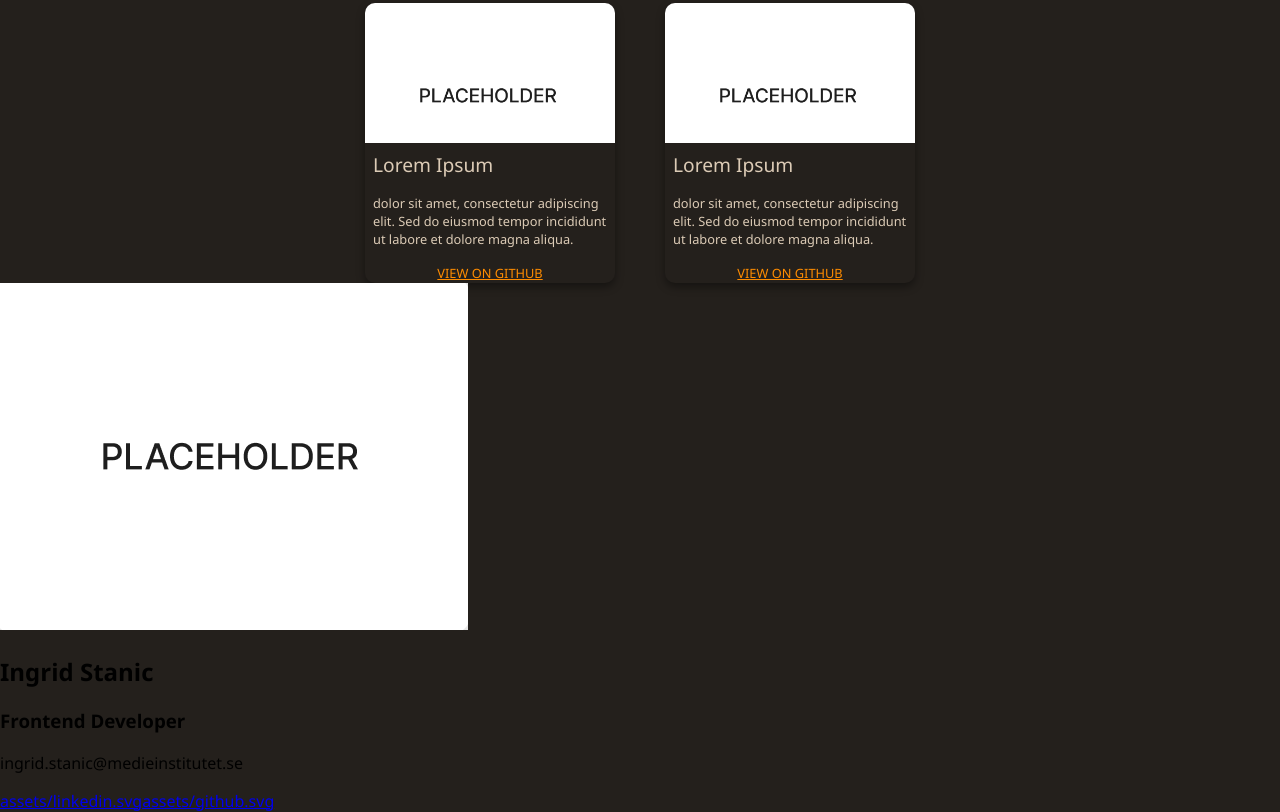
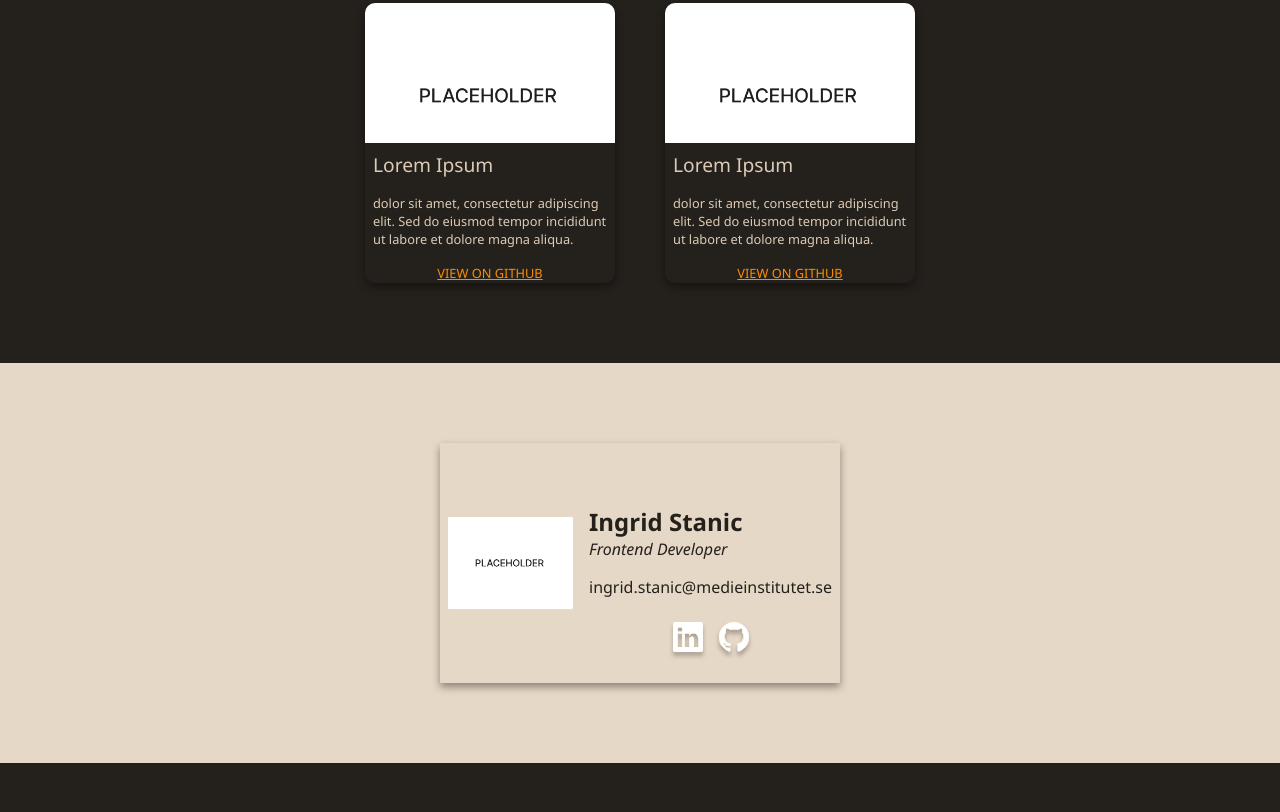
Before and after one commit to ingridstanic/portfolio-v2, a website built with Vite: page index.html in a window 1280 px wide. Shown: the part 1296-2108 px from the top of the page. After the commit the page ends 2059 px from the top, so only its background shows below. Built offline with nearby package versions, Linux system fonts and the light colour scheme; files whose address does not match are found by name.

Commit message:
implemented style to footer

```diff
--- a/src/Utils/contactHTML.ts
+++ b/src/Utils/contactHTML.ts
@@ -9,7 +9,7 @@ export const HtmlForContact = () => {
   const contactInfo = document.createElement("div");
   const fullName = document.createElement("h2");
   const title = document.createElement("h3");
-  const email = document.createElement("p");
+  const email = document.createElement("a");
   const linkContainer = document.createElement("div");
   const github = document.createElement("a");
   const linkedin = document.createElement("a");
@@ -23,11 +23,12 @@ export const HtmlForContact = () => {
   fullName.innerHTML = "Ingrid Stanic";
   title.innerHTML = "Frontend Developer";
   email.innerHTML = "ingrid.stanic@medieinstitutet.se";
+  email.href = "mailto:ingrid.stanic@medieinstitutet.se";
   linkContainer.className = "linkContainer";
   github.href = "https://github.com/ingridstanic";
-  github.innerHTML = "<img>assets/github.svg</img>";
+  github.innerHTML = `<img src="assets/github.svg">`;
   linkedin.href = "https://www.linkedin.com/in/ingrid-stanic-5b57aa281/";
-  linkedin.innerHTML = "<img>assets/linkedin.svg</img>";
+  linkedin.innerHTML = `<img src="assets/linkedin.svg">`;
 
   //Place element
   logoContainer.appendChild(logo);
@@ -40,7 +41,6 @@ export const HtmlForContact = () => {
 
   businessCard.appendChild(logoContainer);
   businessCard.appendChild(contactInfo);
-  businessCard.appendChild(linkContainer);
 
   contactContainer.appendChild(businessCard);
 };
--- /dev/null
+++ b/src/scss/_footer.scss
@@ -0,0 +1,77 @@
+@use "variables" as *;
+
+footer {
+  margin-top: $margin-xlg;
+  display: flex;
+  justify-content: center;
+  align-items: center;
+  padding: $padding-lg;
+  background-color: #e6d8c6;
+  height: 50vh;
+
+  .contactContainer {
+    .businessCard {
+      width: 400px;
+      height: 240px;
+      box-shadow: $card-shadow;
+      background-color: #e6d8c6;
+      display: flex;
+      align-items: center;
+
+      .logoContainer {
+        width: 40%;
+        display: flex;
+        padding: $padding-sm;
+        align-items: center;
+
+        img {
+          width: 100%;
+        }
+      }
+
+      .contactInfo {
+        padding: $padding-sm;
+        margin-top: $margin-lg;
+
+        h2 {
+          margin-bottom: 0;
+          font-size: 1.5em;
+          color: $primary;
+        }
+
+        h3 {
+          margin-top: 0;
+          font-weight: 400;
+          font-style: italic;
+          font-size: 1em;
+          color: $primary;
+        }
+
+        a {
+          color: $primary;
+          text-decoration: none;
+          transition: $transition;
+
+          &:hover {
+            text-decoration: underline;
+          }
+        }
+
+        .linkContainer {
+          margin-top: $margin-lg;
+          display: flex;
+          justify-content: center;
+          gap: $margin-sm;
+
+          a {
+            transition: $transition;
+
+            &:hover {
+              transform: scale(1.2);
+            }
+          }
+        }
+      }
+    }
+  }
+}
--- a/src/scss/style.scss
+++ b/src/scss/style.scss
@@ -3,3 +3,4 @@
 @use "header";
 @use "navbar";
 @use "projects";
+@use "footer";
```
Also changed, not shown: public/assets/github (1).svg (deleted), public/assets/linkedin (1).svg (deleted).
